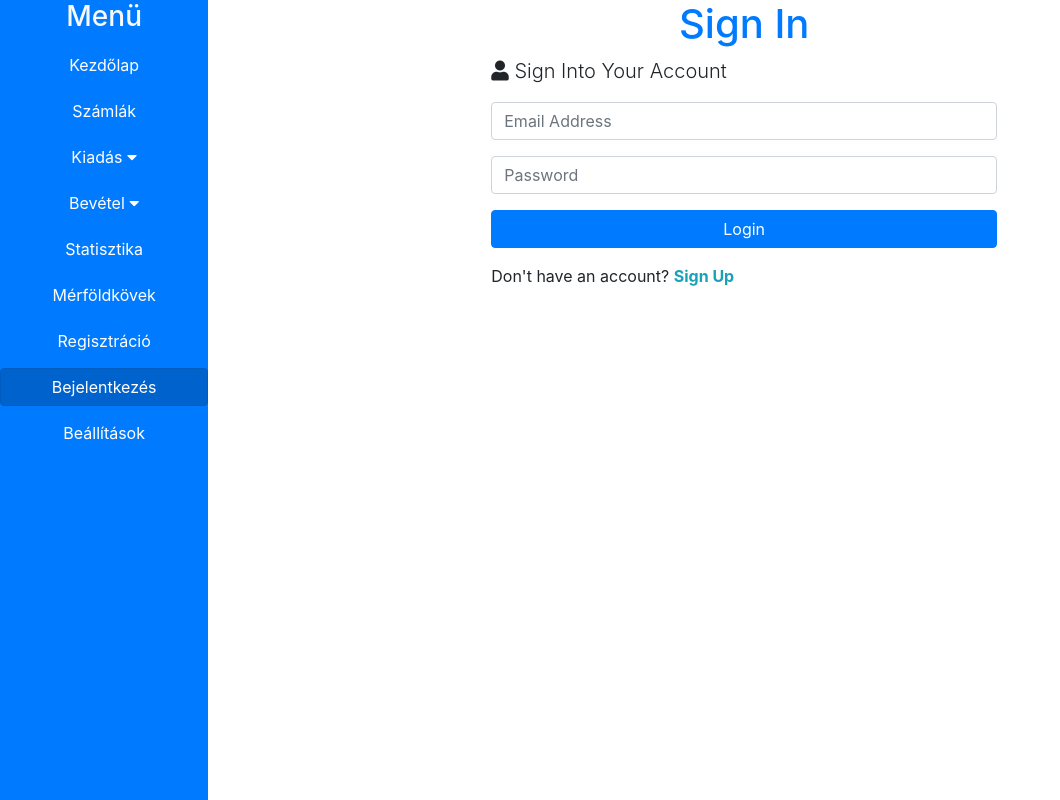
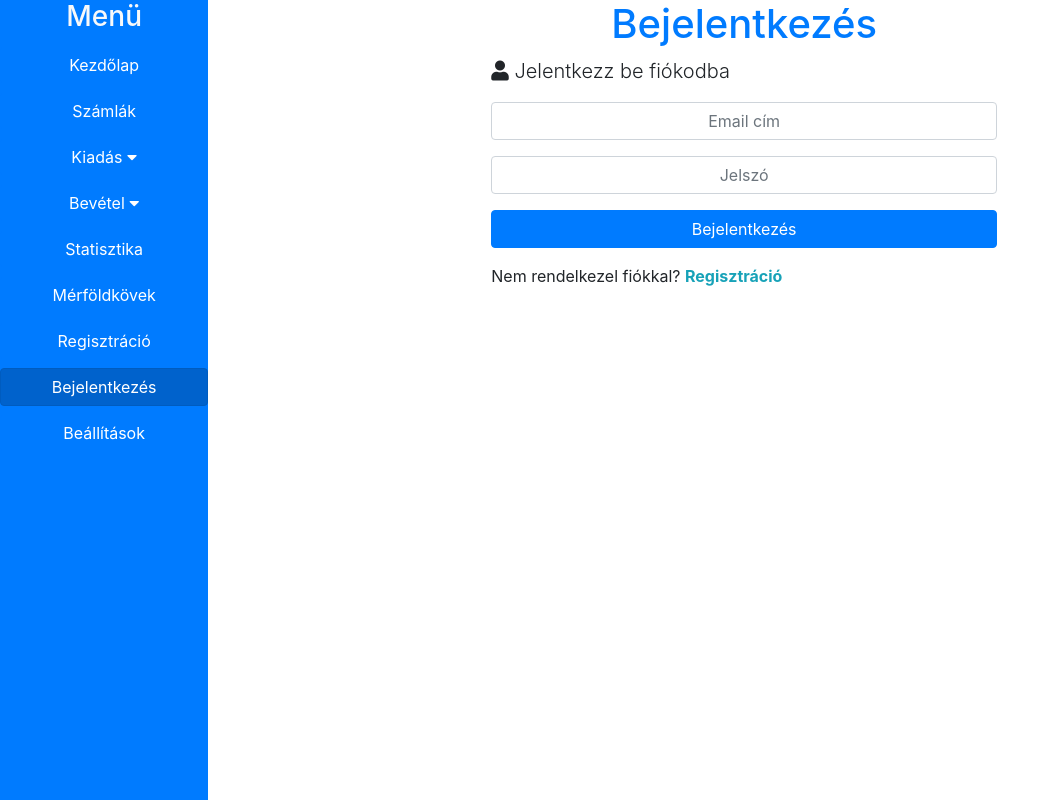
Before and after one commit to vereczkibalint/runtime_terror, a React (Create React App) app in the folder src/frontend/: page /login in a window 1280 px wide. Shown: the whole page, without its empty margins (0-1060 px from the left). Built offline with nearby package versions, Linux system fonts and the light colour scheme.

Commit message:
Update Login.js
Translate to Hungarian and  text centering

```diff
--- a/src/frontend/src/components/auth/Login.js
+++ b/src/frontend/src/components/auth/Login.js
@@ -29,14 +29,14 @@ const Login = ({login, isAuthenticated}) => {
         <Fragment>
             <Row>
                 <Col xs={12} md={8} lg={6} className={"mx-auto"}>
-                    <h1 className={"text-primary text-justify text-center"}>Sign In</h1>
-                    <p className={"lead"}><i className={"fas fa-user"}/> Sign Into Your Account</p>
+                    <h1 className={"text-primary text-justify text-center"}>Bejelentkezés</h1>
+                    <p className={"lead"}><i className={"fas fa-user"}/> Jelentkezz be fiókodba</p>
                     <Form action={"create-profile.html"} onSubmit={e => onSubmit(e)}>
                         <Form.Group>
                             <input
-                                className={"form-control"}
+                                className={"form-control text-center"}
                                 type={"email"}
-                                placeholder={"Email Address"}
+                                placeholder={"Email cím"}
                                 name={"email"}
                                 value={email}
                                 onChange={e => onChange(e)}
@@ -45,9 +45,9 @@ const Login = ({login, isAuthenticated}) => {
                         </Form.Group>
                         <Form.Group>
                             <input
-                                className={"form-control"}
+                                className={"form-control text-center"}
                                 type={"password"}
-                                placeholder={"Password"}
+                                placeholder={"Jelszó"}
                                 name={"password"}
                                 minLength={"6"}
                                 value={password}
@@ -59,12 +59,12 @@ const Login = ({login, isAuthenticated}) => {
                             <input
                                 type={"submit"}
                                 className={"btn btn-primary btn-block"}
-                                value={"Login"}
+                                value={"Bejelentkezés"}
                             />
                         </Form.Group>
                     </Form>
                     <p className={"my-1"}>
-                        Don't have an account? <Link to={"/register"} className={"text-info font-weight-bold"}>Sign Up</Link>
+                        Nem rendelkezel fiókkal? <Link to={"/register"} className={"text-info font-weight-bold"}>Regisztráció</Link>
                     </p>
                 </Col>
             </Row>
```
